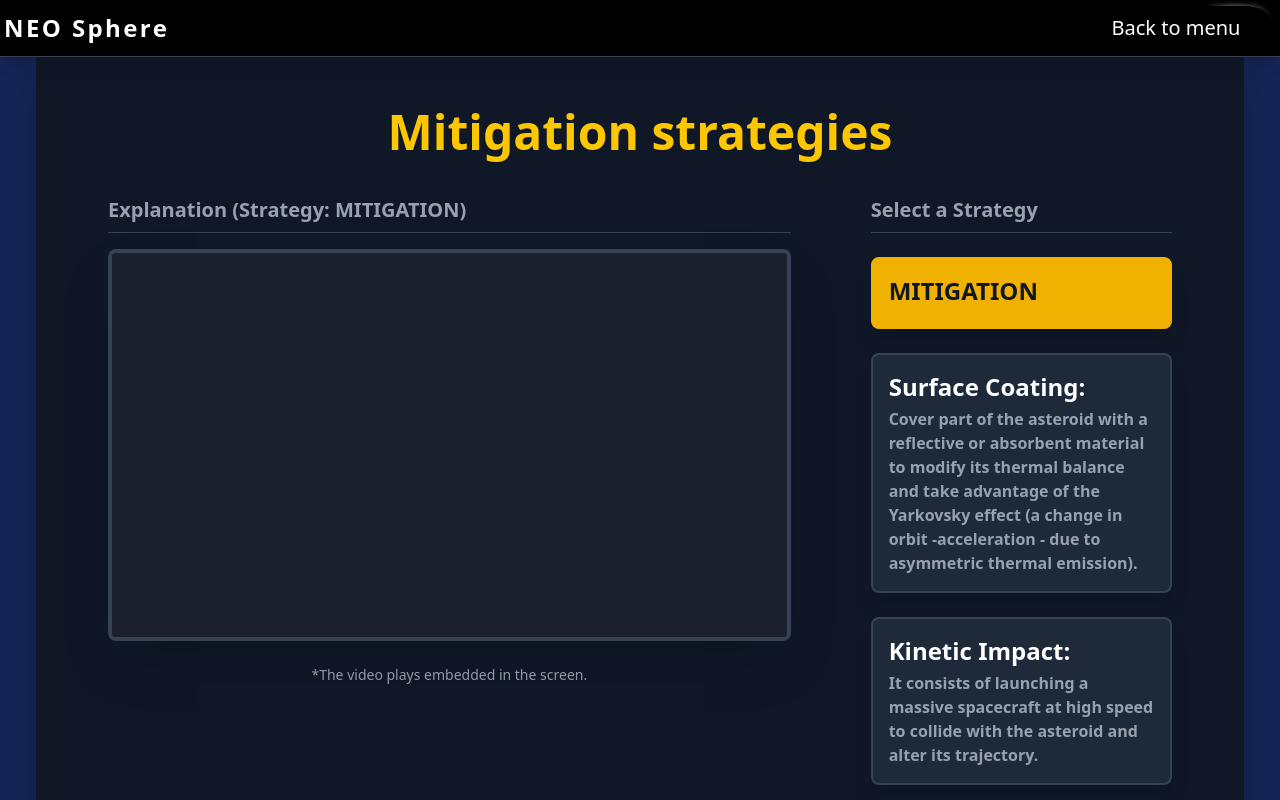
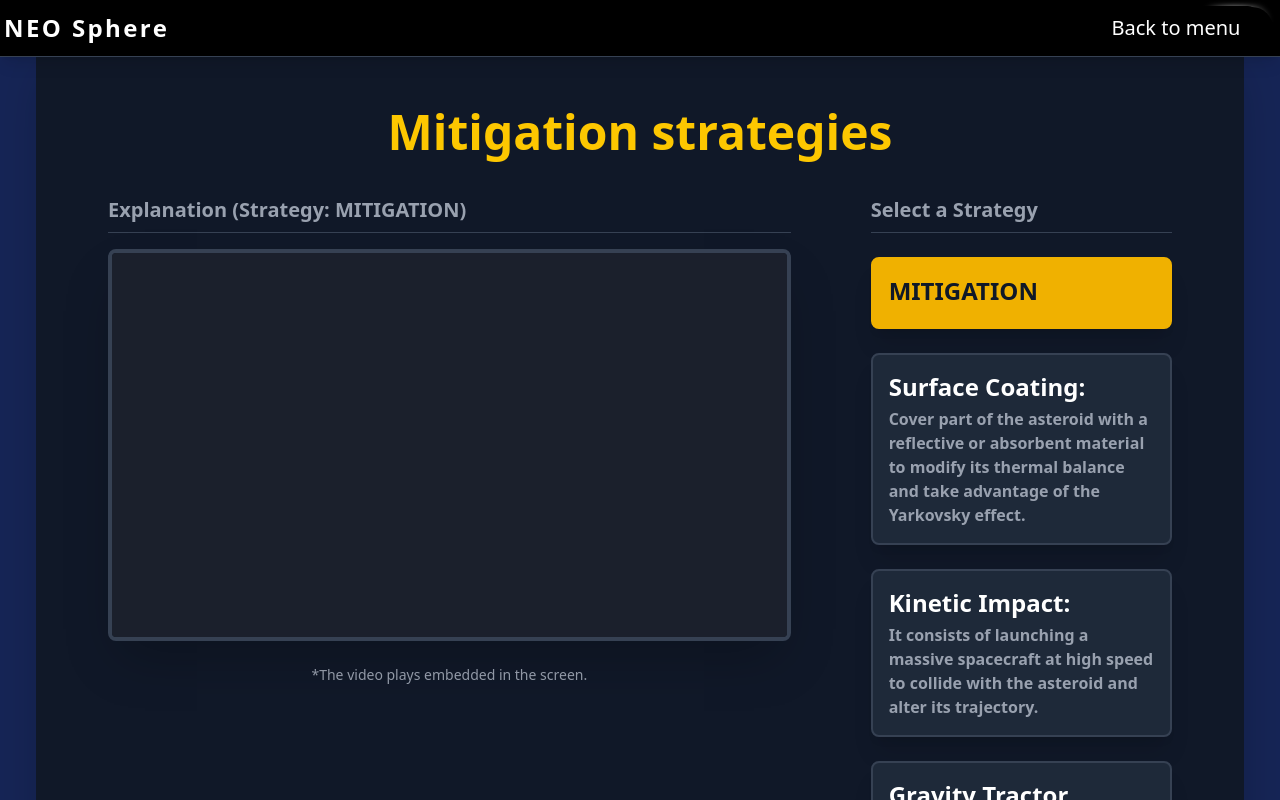
Before and after one commit to DiegoBCA/NeoSphere, a React (Vite) app in the folder neoSphere/: page /result in a window 1280 px wide. Shown: the top 800 px of the page. Built offline with nearby package versions, Linux system fonts and the light colour scheme.

Commit message:
cambios finalesss

```diff
--- a/neoSphere/src/App.jsx
+++ b/neoSphere/src/App.jsx
@@ -20,6 +20,8 @@ function App() {
   return (
     <Router>
       <NavBar />
+      {/* Contenedor principal que permite el scroll si el contenido supera el alto de la pantalla */}
+      <div className="min-h-screen overflow-auto">
         <Routes>
           {/* Rutas principales */}
           <Route path="/" element={<Inicio />} />
@@ -30,6 +32,7 @@ function App() {
           <Route path="/result" element={<Resultados />} />
           <Route path="/orbita" element={<Orbit />} />
         </Routes>
+      </div>
     </Router>
   );
 }
--- a/neoSphere/src/pantallas/Inicio.jsx
+++ b/neoSphere/src/pantallas/Inicio.jsx
@@ -48,7 +48,7 @@ function Inicio() {
             as="button"
             onClick={() => navigate("/astronomy-simulator")}
           >
-            Astronomy
+            Astroviary
           </HoverBorderGradient>
 
           <HoverBorderGradient
--- a/neoSphere/src/pantallas/impacto.jsx
+++ b/neoSphere/src/pantallas/impacto.jsx
@@ -144,6 +144,9 @@ const Impacto = () => {
       case "Crater":
         return (
           <div className="space-y-1 text-sm pt-2">
+            <p className="font-medium text-red-600 text-lg">
+              !!Red circle in the map is the size of the crater!!
+            </p>
             <p className="font-medium">
               Final Diameter:{" "}
               <span className="font-bold text-white text-base">
@@ -261,7 +264,9 @@ const Impacto = () => {
 
   // --- NUEVO: Textos para el header según el botón ---
   const headerTextsByEffect = {
-    Crater: ["This is the crater effect!"],
+    Crater: [
+      "This is the crater effect, You can see in the map a red circle thats the diameter of the Crater!!",
+    ],
     AirBlast: ["Air blast is destructive!"],
     "Return of ejections": ["Ejected material returns to the ground."],
     "Thermal Radiation": ["Thermal radiation can ignite fires."],
--- a/neoSphere/src/pantallas/resultados.jsx
+++ b/neoSphere/src/pantallas/resultados.jsx
@@ -20,7 +20,7 @@ const mitigationStrategies = [
     name: "Surface Coating",
     title: "Surface Coating:",
     description:
-      "Cover part of the asteroid with a reflective or absorbent material to modify its thermal balance and take advantage of the Yarkovsky effect (a change in orbit -acceleration - due to asymmetric thermal emission).",
+      "Cover part of the asteroid with a reflective or absorbent material to modify its thermal balance and take advantage of the Yarkovsky effect.",
     videoSrc: SurfaceVideo, // <<-- ¡CAMBIA A URL EMBEBIDA!
   },
   {
```
Lines whose indentation alone changed are shown as unchanged.
